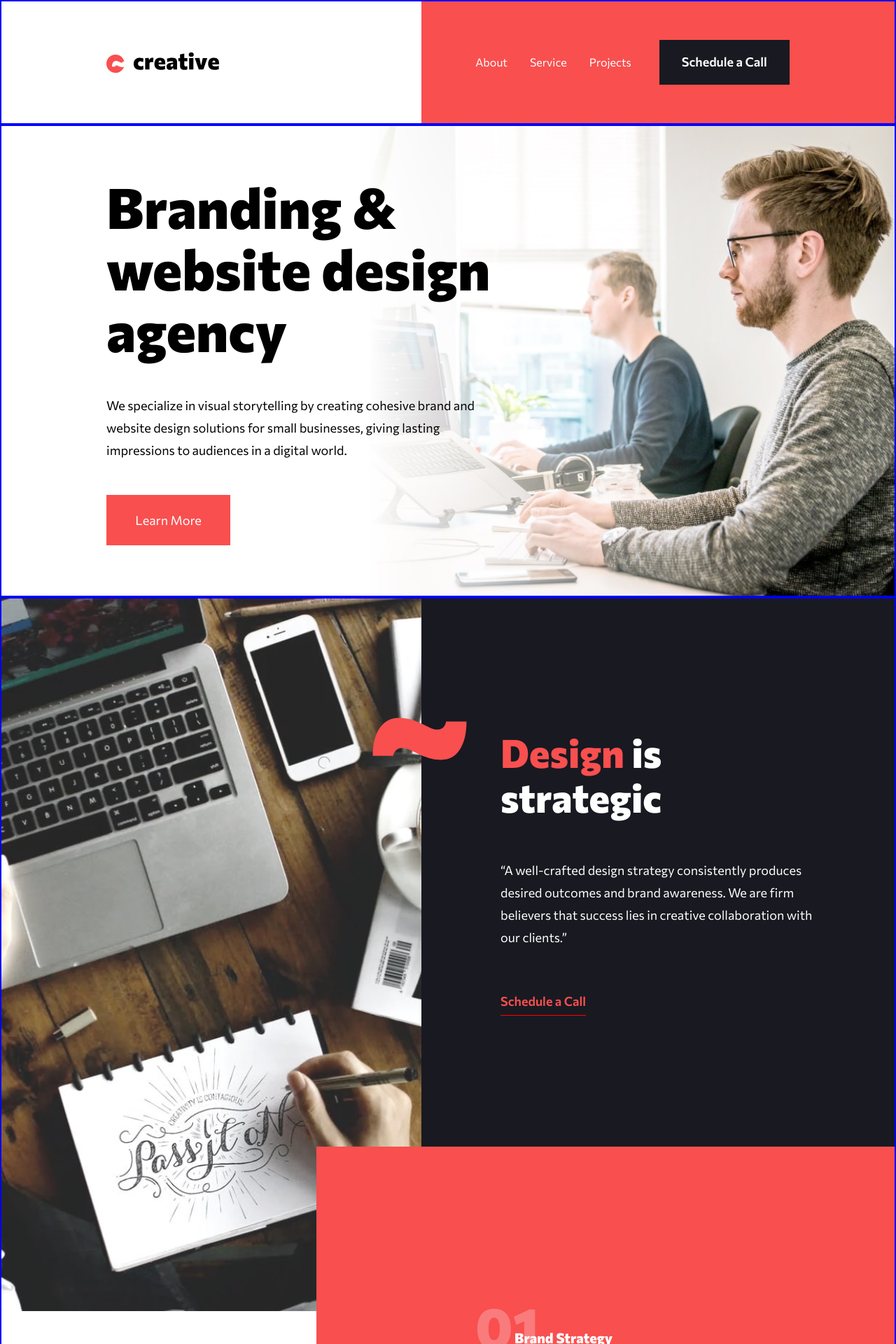
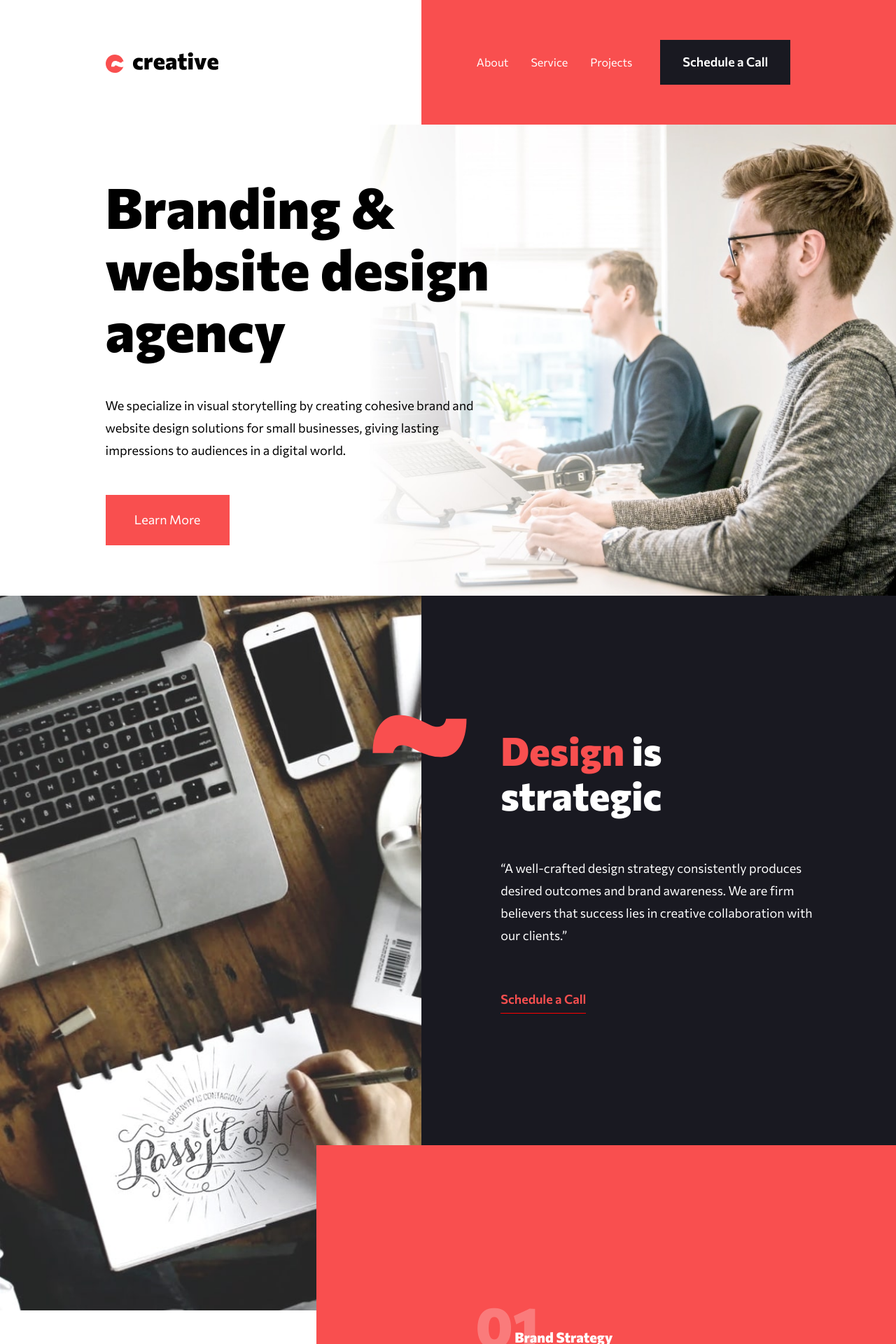
Before and after one commit to JesusKreist/creative-website, a Next.js app: page / in a window 1280 px wide. Shown: the top 1920 px of the page at 70% size. Built offline with nearby package versions, Linux system fonts and the light colour scheme.

Commit message:
Remove dev borders in components

```diff
--- a/components/Footer/FooterContainer.tsx
+++ b/components/Footer/FooterContainer.tsx
@@ -32,16 +32,7 @@ const FooterContainer: React.FC<FooterContainerProps> = ({ children }) => {
         gridRowGap={{ base: "2rem", md: "unset" }}
         as="section"
         margin="0 auto"
-        borderWidth="1px"
-        borderColor={{
-          sm: "yellow",
-          md: "orange",
-          lg: "red",
-          xl: "blue",
-          "2xl": "green",
-        }}
         alignItems={{ base: "center", md: "center" }}
-        // overflow="hidden"
         paddingBlock={{ base: "2.5rem", md: "unset" }}
       >
         <Box
--- a/components/Hero/Hero.tsx
+++ b/components/Hero/Hero.tsx
@@ -30,14 +30,6 @@ const Hero = () => {
         }}
         as="nav"
         margin="0 auto"
-        borderWidth="2px"
-        borderColor={{
-          sm: "yellow",
-          md: "orange",
-          lg: "red",
-          xl: "blue",
-          "2xl": "green",
-        }}
         rowGap="3rem"
       >
         <HeroText />
--- a/components/NavBar/NavBar.tsx
+++ b/components/NavBar/NavBar.tsx
@@ -29,14 +29,6 @@ const NavBar: React.FC<NavBarProps> = ({ isMobileOpen, setIsMobileOpen }) => {
         }}
         as="nav"
         margin="0 auto"
-        borderWidth="2px"
-        borderColor={{
-          sm: "yellow",
-          md: "orange",
-          lg: "red",
-          xl: "blue",
-          "2xl": "green",
-        }}
       >
         <Flex
           gridColumn={{
--- a/components/Showcase/OurApproachText.tsx
+++ b/components/Showcase/OurApproachText.tsx
@@ -26,7 +26,6 @@ const OurApproachText = () => {
         lg: "repeat(16, 1fr)",
       }}
       bgColor={{ base: "brand.red", md: "unset" }}
-      // border="2px solid white"
     >
       <Box
         gridRow={{ md: "5 / span 10" }}
@@ -34,8 +33,7 @@ const OurApproachText = () => {
           base: "2 / -2",
           md: "3 / span 13",
           lg: "5 / -1",
-          xl: "span 12 / -3",
-          "2xl": "5 / -1",
+          xl: "5 / -1",
         }}
         maxWidth="540px"
         color={{ base: "white", md: "black" }}
--- a/components/Showcase/Showcase.tsx
+++ b/components/Showcase/Showcase.tsx
@@ -31,14 +31,6 @@ const Showcase = () => {
         }}
         as="section"
         margin="0 auto"
-        borderWidth="2px"
-        borderColor={{
-          sm: "yellow",
-          md: "orange",
-          lg: "red",
-          xl: "blue",
-          "2xl": "green",
-        }}
       >
         <LaptopPicture />
         <DesignIsStrategicText />
--- a/components/Slide/SlideContainer.tsx
+++ b/components/Slide/SlideContainer.tsx
@@ -29,14 +29,6 @@ const SlideContainer: React.FC<SlideContainerProps> = ({ children }) => {
         }}
         as="section"
         margin="0 auto"
-        borderWidth="1px"
-        borderColor={{
-          sm: "yellow",
-          md: "orange",
-          lg: "red",
-          xl: "blue",
-          "2xl": "green",
-        }}
       >
         {children}
       </Grid>
```
